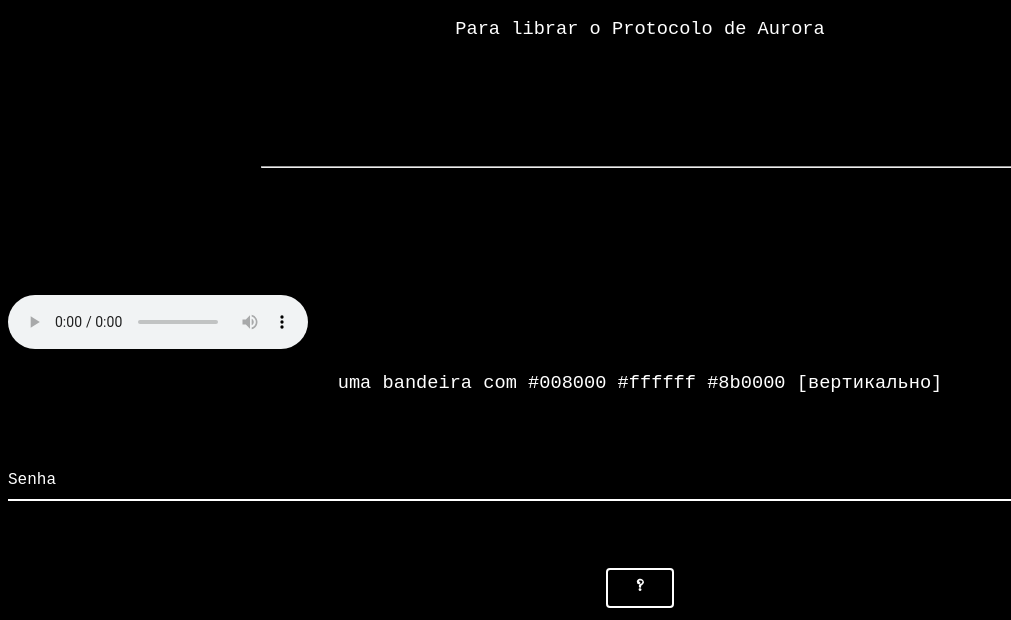
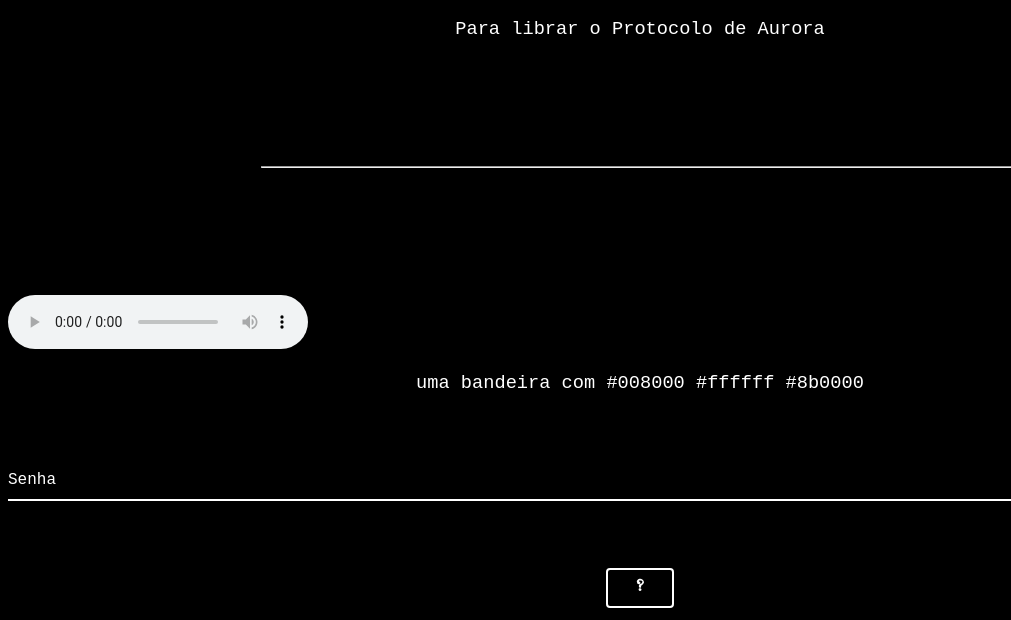
Before and after one commit to MisterIogurtes/fichas-oprpg, a plain HTML site: page index.html in a window 1280 px wide. Shown: the part 592-1212 px from the top of the page, without its empty margins (0-1011 px from the left). Drawn offline with nearby package versions, Linux system fonts and the light colour scheme.

Commit message:
Update index.html

```diff
--- a/index.html
+++ b/index.html
@@ -32,7 +32,7 @@
     </audio>
 
 
-        <p>uma bandeira com #008000 #ffffff #8b0000 [вертикально]</p>
+        <p>uma bandeira com #008000 #ffffff #8b0000</p>
       <div class='label-float'>
             <input type='password' id='senha' paceholder='' required>
             <label id='senhaLabel' for='senha' id='senha'>Senha</label>
```
